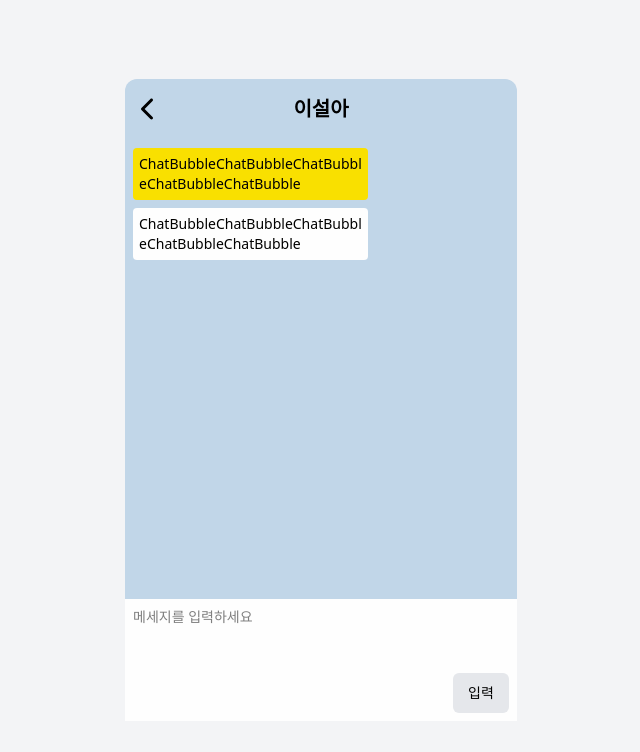
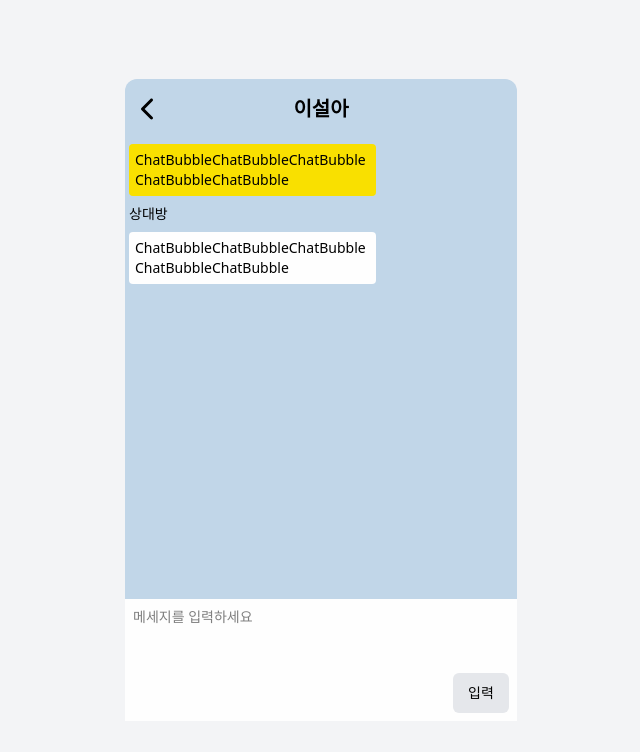
Before and after one commit to SNXWXH/kakaotalk-clone-coding, a React (Vite) app: page /chat in a window 1280 px wide. Shown: the top 752 px of the page, without its empty margins (319-959 px from the left). Built offline with nearby package versions, Linux system fonts and the light colour scheme.

Commit message:
feat: 송신자/수신자에 따른 이름 표시 및 UI 설정

```diff
--- a/src/common/ChatBubble.tsx
+++ b/src/common/ChatBubble.tsx
@@ -1,11 +1,18 @@
 function ChatBubble({ isSender }: { isSender: boolean }) {
   return (
     <div
-      className={`flex w-fit max-w-[60%] h-auto items-center justify-center
-        ${isSender ? 'bg-[#F9E000]' : 'bg-[#FEFEFE]'}
-        p-1.5 m-2 rounded-sm whitespace-pre-wrap break-all`}
+      className={`flex flex-col max-w-[65%]  ${
+        isSender ? 'items-end' : 'items-start'
+      }`}
     >
-      ChatBubbleChatBubbleChatBubbleChatBubbleChatBubble
+      {!isSender && <p className='m-1'>상대방</p>}
+      <div
+        className={`flex w-fit h-auto
+          ${isSender ? 'bg-[#F9E000] self-end' : 'bg-[#FEFEFE] self-start'}
+          p-1.5 m-1 rounded-sm whitespace-pre-wrap break-all`}
+      >
+        ChatBubbleChatBubbleChatBubbleChatBubbleChatBubble
+      </div>
     </div>
   );
 }
```
